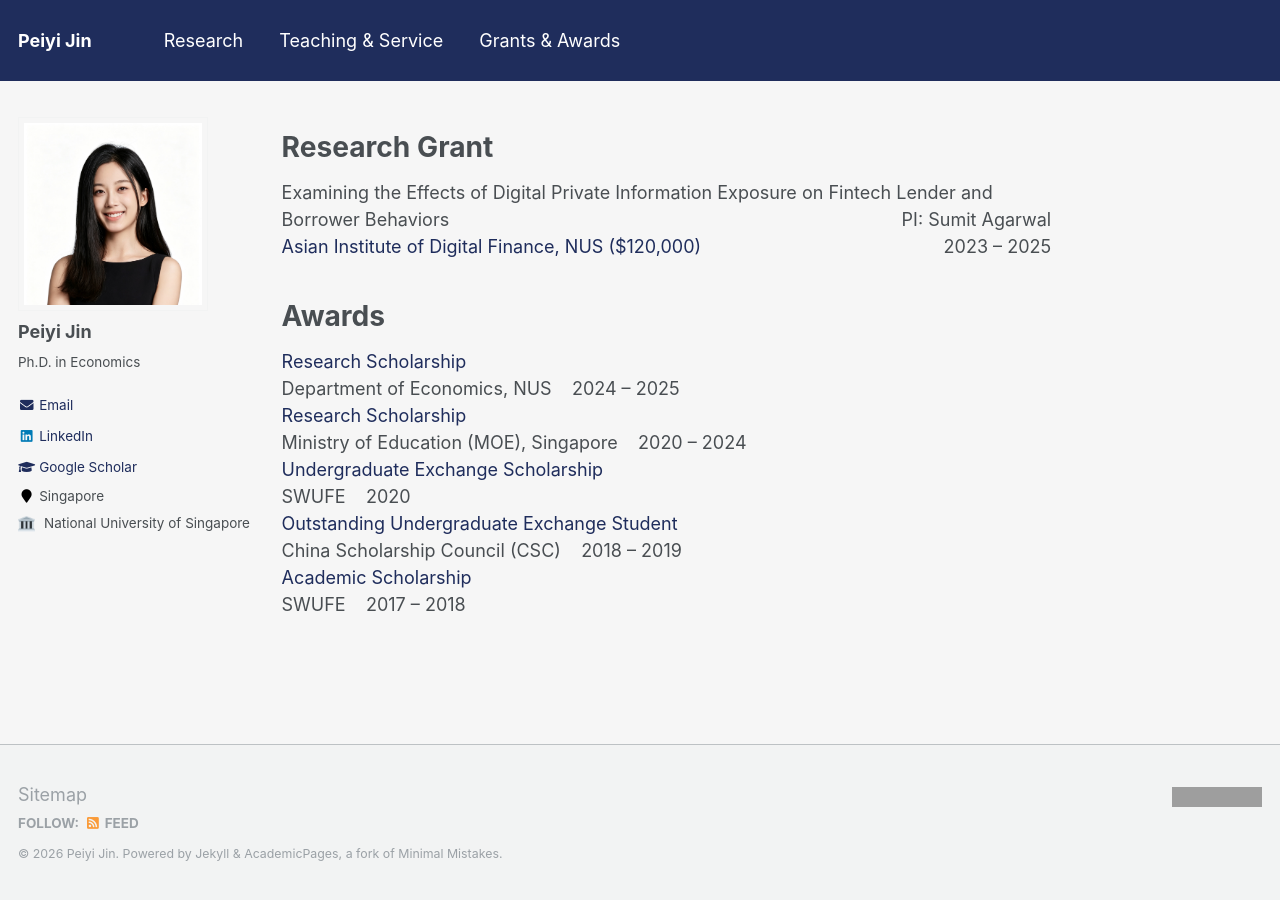
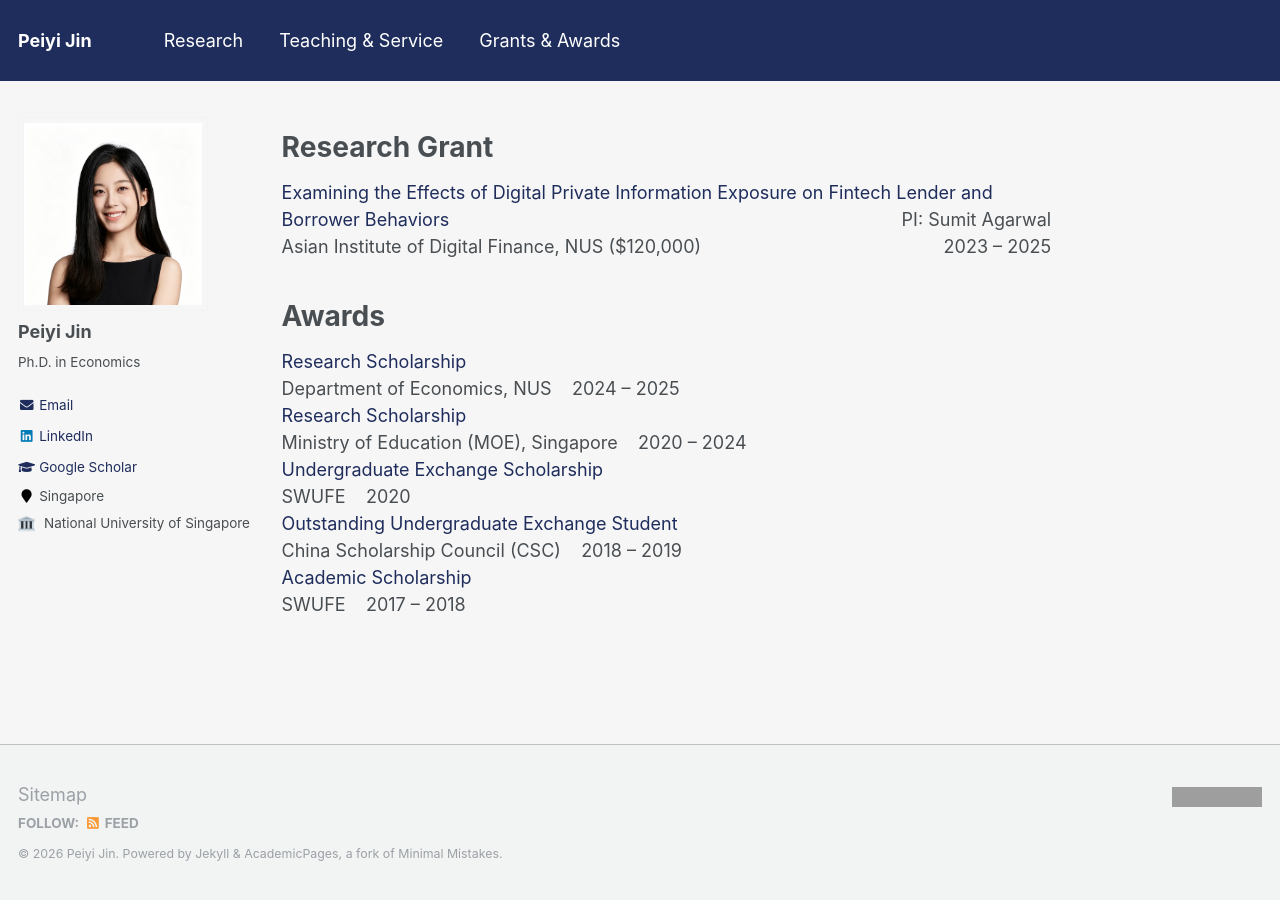
Before and after one commit to peiyi-jin/peiyi-jin.github.io, a Jekyll site: the page built from _pages/grants-awards.md, in a window 1280 px wide. Built offline with Jekyll 4.4.1, drawn with Linux system fonts in a browser that asks for light colours; grey boxes are pictures that could not be loaded.

Commit message:
Apply navy to project title instead of institute name
Co-Authored-By: Claude Opus 4.8 <noreply@anthropic.com>
Claude-Session: https://claude.ai/code/session_01HjK8embKbf6qQvSdpFYd5X

```diff
--- a/_pages/grants-awards.md
+++ b/_pages/grants-awards.md
@@ -8,12 +8,12 @@ author_profile: true
 Research Grant
 ======
 <div class="row" style="margin-top:6px;">
-  <span>Examining the Effects of Digital Private Information Exposure on Fintech Lender and Borrower Behaviors</span>
+  <span style="color:#1F2D5C;">Examining the Effects of Digital Private Information Exposure on Fintech Lender and Borrower Behaviors</span>
   <span style="float:right;" class="muted">PI: Sumit Agarwal</span>
 </div>
 
 <div class="row">
-  <span style="color:#1F2D5C;">Asian Institute of Digital Finance, NUS ($120,000)</span>
+  <span>Asian Institute of Digital Finance, NUS ($120,000)</span>
   <span style="float:right;">2023 – 2025</span>
 </div>
 
```
